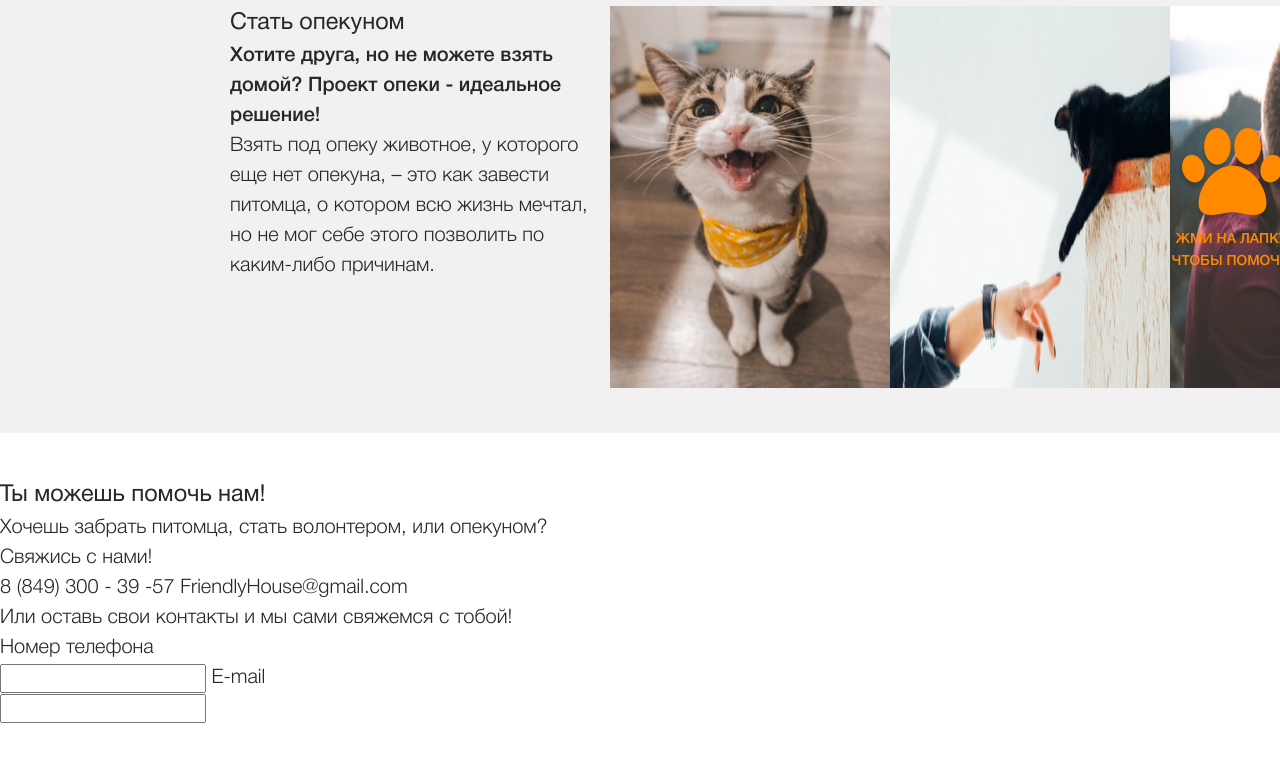
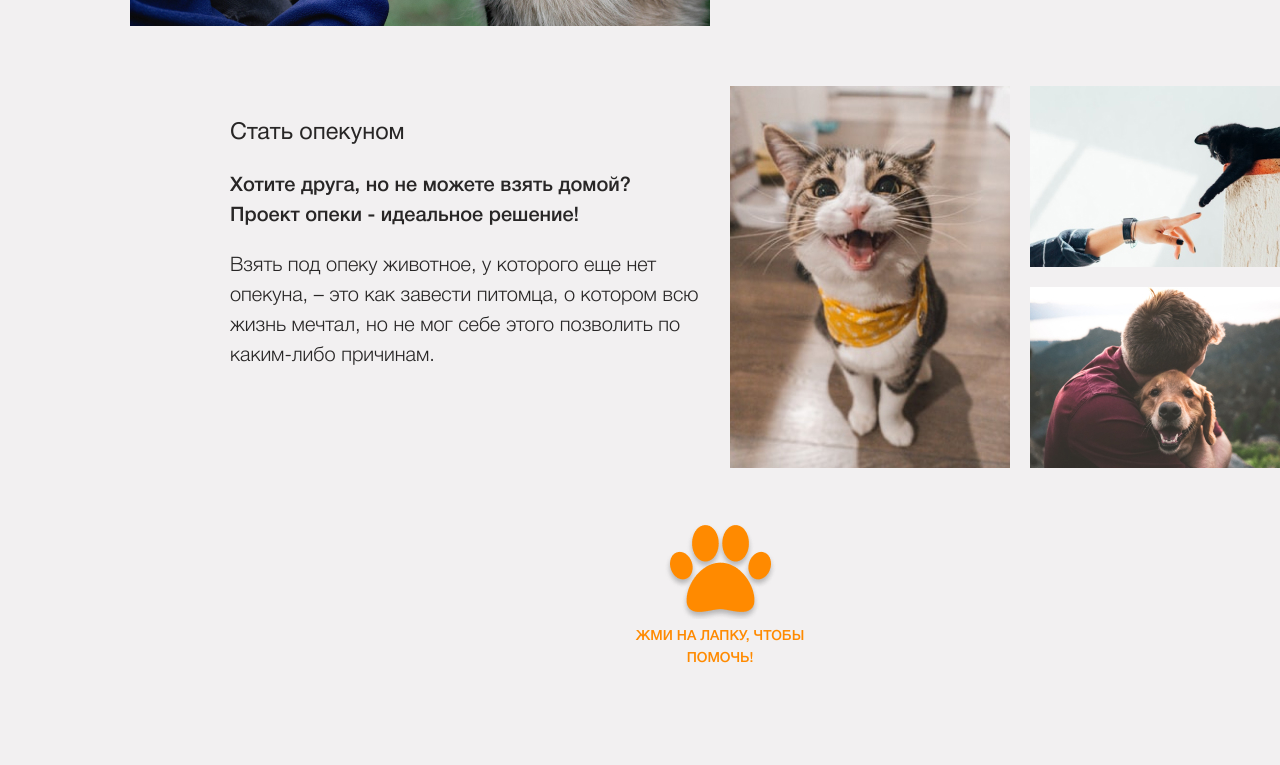
Before and after one commit to alexeiweb/fh, a plain HTML site: page index.html in a window 1280 px wide. Shown: the part 2275-3040 px from the top of the page. Drawn offline with Linux system fonts and the light colour scheme.

Commit message:
03.04.06

```diff
--- a/css/footer.css
+++ b/css/footer.css
@@ -0,0 +1,100 @@
+.footer {
+  padding-top: 90px;
+}
+
+.contacts {
+  max-width: 780px;
+  background-color: var(--bg-color);
+  text-align: center;
+  margin: 0 auto;
+  padding: 50px 0px;
+  border-radius: 20px;
+}
+
+.contacts__title {
+  font-weight: 700;
+  font-size: 30px;
+  line-height: 40px;
+  color: var(--orange-color);
+  margin-bottom: 30px;
+}
+
+.contacts__text {
+  margin-bottom: 20px;
+}
+
+.contacts__text span {
+  font-weight: 500;
+  color: var(--orange-color);
+}
+
+.contacts__item {
+  margin-bottom: 60px;
+}
+
+.contacts__item_phone,
+.contacts__item_email {
+  display: inline-block;
+  vertical-align: middle;
+  font-family: 'HelveticaNeueCyr';
+  font-weight: 500;
+  font-size: 20px;
+  line-height: 30px;
+}
+
+.contacts__item_phone {
+  margin-right: 45px;
+}
+
+.contacts__item_phone:before,
+.contacts__item_email:before {
+  content: "";
+  display: inline-block;
+  vertical-align: middle;
+  width: 24px;
+  height: 24px;
+  margin-right: 14px;
+}
+
+.contacts__item_phone:before {
+  background: url("../img/call.svg") no-repeat;
+}
+
+.contacts__item_email:before {
+  background: url("../img/mail.svg") no-repeat;
+}
+
+.contacts__form {
+  font-size: 12px;
+  line-height: 14px;
+}
+
+.contacts__form_phone {
+  display: inline-block;
+  text-align: left;
+  margin-right: 20px;
+}
+
+.contacts__form_email {
+  display: inline-block;
+  text-align: left;
+}
+
+.contacts__input {
+  width: 280px;
+  height: 40px;
+  border: none;
+}
+
+.contacts__form_send {
+  display: block;
+  margin-top: 34px;
+  margin-left: 530px;
+}
+
+.contacts__form_btn {
+  background-image: url("../img/paw.svg");
+  width: 80px;
+  height: 90px;
+  border: none;
+}
--- a/css/help.css
+++ b/css/help.css
@@ -41,19 +41,30 @@
 .help__volunteer_wrapper {
   display: flex;
   gap: 20px;
+  margin-bottom: 50px;
 }
 
 .help__volunteer_title {
   font-weight: 500;
   font-size: 30px;
   line-height: 40px;
-  margin-bottom: 20px;
+  padding-left: 100px;
+  margin-bottom: 50px;
   text-align: left;
 }
 
 .help__volunteer_right {
   max-width: 580px;
   text-align: left;
+  padding-top: 30px;
+}
+
+.help__volunteer_desc {
+  margin-bottom: 20px;
+}
+
+.help__volunteer_desc:last-child {
+  margin-bottom: 0;
 }
 
 .help__conservator {
@@ -61,11 +72,38 @@
 }
 
 .help__conservator_left {
-  max-width: 480px;
+  max-width: 580px;
   padding-left: 100px;
   text-align: left;
+  padding-top: 30px;
+  margin-right: 20px;
+}
+
+.help__conservator_title {
+  margin-bottom: 20px;
+}
+
+.help__conservator_desc {
+  margin-bottom: 20px;
+}
+
+.help__conservator_desc:last-child {
+  margin-bottom: 0;
 }
 
 .help__conservator_right {
   display: flex;
+  gap: 20px;
+  margin-bottom: 50px;
 }
+
+.help__conservator_add {
+  display: flex;
+  flex-direction: column;
+  gap: 20px;
+}
+
+.help__btn {
+  width: 180px;
+  margin-bottom: 90px;
+}
--- a/index.html
+++ b/index.html
@@ -124,7 +124,7 @@
           <div class="help__conservator_left">
             <h3 class="help__conservator_title">Стать опекуном</h3>
 
-            <p class="help__conservator_desc"><strong>Хотите друга, но не можете взять домой? Проект опеки - идеальное решение!</strong></p>
+            <p class="help__conservator_desc"><strong>Хотите друга, но не можете взять домой? <br>Проект опеки - идеальное решение!</strong></p>
 
             <p class="help__conservator_desc">
               Взять под опеку животное, у которого еще нет опекуна, – это как завести питомца, о котором всю жизнь мечтал, но не мог себе этого позволить
@@ -135,24 +135,28 @@
           <div class="help__conservator_right">
             <img src="img/help5.jpg" alt="" class="help__financial_image" width="280" height="382">
 
-            <img src="img/help6.jpg" alt="" class="help__financial_image" width="280" height="181">
+            <div class="help__conservator_add">
+              <img src="img/help6.jpg" alt="" class="help__financial_image" width="280" height="181">
 
-            <img src="img/help7.jpg" alt="" class="help__financial_image" width="280" height="181">
+              <img src="img/help7.jpg" alt="" class="help__financial_image" width="280" height="181">
+            </div>
           </div>
 
-          <button class="help__btn" type="submit">
-            <img src="img/hero_btn.png" alt="" class="hero__btn_image">
 
-            <p class="hero__btn_text btn-text">Жми на лапку, чтобы помочь!</p>
-          </button>
         </div>
+
+        <button class="help__btn" type="submit">
+          <img src="img/hero_btn.png" alt="" class="hero__btn_image">
+
+          <p class="hero__btn_text btn-text">Жми на лапку, чтобы помочь!</p>
+        </button>
       </div>
     </section>
   </main>
 
   <footer class="footer">
     <section class="contacts">
-      <h3 class="contacts__title">Ты можешь помочь нам!</h3>
+      <h3 class="contacts__title title">Ты можешь помочь нам!</h3>
 
       <p class="contacts__text">Хочешь забрать питомца, стать волонтером, или опекуном?<br><span>Свяжись с нами!</span></p>
 
```
Also changed, not shown: img/paw.svg (added).
